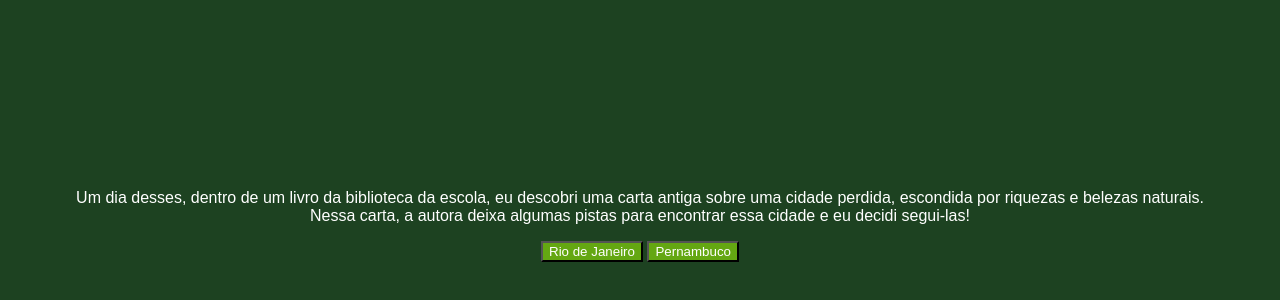
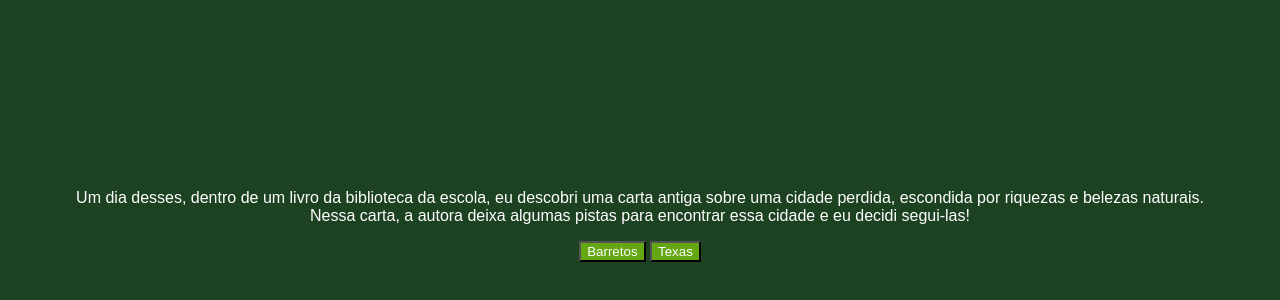
Before and after one commit to frtdju/Aventura-Final, a plain HTML site: page index.html in a window 1280 px wide. Shown: the part 142-442 px from the top of the page. Drawn offline with Linux system fonts and the light colour scheme; a web font is replaced by a local one.

Commit message:
Update index.html

```diff
--- a/index.html
+++ b/index.html
@@ -14,13 +14,13 @@
         <div class="passo ativo" id="passo-0">
             <img src="img/cenario-passo0.png" alt="">
             <p>Um dia desses, dentro de um livro da biblioteca da escola, eu descobri uma carta antiga sobre uma cidade perdida, escondida por riquezas e belezas naturais. Nessa carta, a autora deixa algumas pistas para encontrar essa cidade e eu decidi segui-las!</p>
-            <button class="btn-proximo" data-proximo="1">Rio de Janeiro</button>
-            <button class="btn-proximo" data-proximo="2">Pernambuco</button>
+            <button class="btn-proximo" data-proximo="1">Barretos</button>
+            <button class="btn-proximo" data-proximo="2">Texas</button>
         </div>
         <div class="passo" id="passo-1">
-            <p>Você começa sua jornada no Rio de Janeiro, subindo o Pico da Tijuca ao amanhecer para encontrar a primeira pista.</p>
-            <button class="btn-proximo" data-proximo="3">Procurar a pista no topo do pico</button>
-            <button class="btn-proximo" data-proximo="4">Desistir e voltar para casa</button>
+            <p>Você começa sua jornada no Texas,indo para uma linda fazenda ao amanhecer. chegando la avista o celeiro atras da casa.</p>
+            <button class="btn-proximo" data-proximo="3">ver o celeiro</button>
+            <button class="btn-proximo" data-proximo="4">entrar na casa primeiro</button>
         </div>
         <div class="passo" id="passo-2">
             <p>Em Pernambuco, você visita a histórica cidade de Olinda. Na carta, uma das pistas indica que para localizar a entrada para a cidade perdida você deve procurar a próxima pista em um dos pontos turísticos da cidade. Por qual você começa?</p>
```
